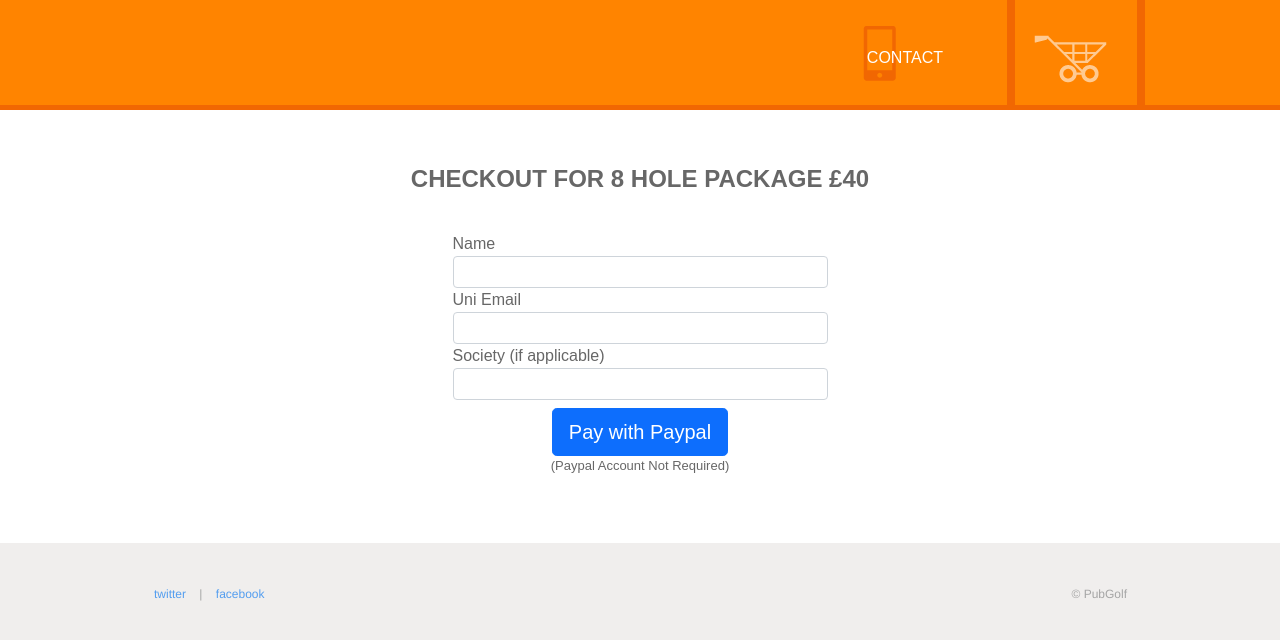
After one commit to AnthonyKeung/Pub_Golf_MVP, a Flask app: page /checkout in a window 1280 px wide. The commit adds this page. Shown: the top 640 px of the page. Run offline with Flask 3, Linux system fonts and the light colour scheme; some libraries are stand-ins or nearby versions.

Commit message:
paypal integration half done

```diff
--- a/app.py
+++ b/app.py
@@ -46,40 +46,7 @@ products_info = [
 # Functions
 
 
-def get_list_view_html(product):
-    """Function to return html for given shirt
 
-    The product argument should be a dictionary in this structure:
-    {
-        "id": "shirt_id",
-        "name": "name_of_shirt",
-        "img": "image_name.jpg",
-        "price": price_of_shirt_as_int_or_flat,
-        "paypal": "paypal_id"
-        "sizes": ["array_of_sizes"]
-    }
-
-    The html is returned in this structure:
-    <li>
-      <a href="shirt/shirt_id">
-        <img src="/static/shirt_img" alt="shirt_name">
-        <p>View Details</p>
-      </a>
-    </li>
-    """
-    output = ""
-    image_url = url_for("static", filename=product["img"])
-    shirt_url = url_for("shirt", product_id=product["id"])
-    output = output + "<li>"
-    output = output + '<a href="' + shirt_url + '">'
-    output = (
-        output + '<img src="' + image_url +
-        '" al  t="' + product["name"] + '">')
-    output = output + "<p>View Details</p>"
-    output = output + "</a>"
-    output = output + "</li>"
-
-    return output
 
 
 # Routes
@@ -91,12 +58,6 @@ def index():
     context = {"page_title": "PubGolf", "current_year": date.today().year}
     counter = 0
     product_data = []
-    for product in products_info:
-        counter += 1
-        if counter < 5:  # Get first 4 shirts
-            product_data.append(
-                Markup(get_list_view_html(product))
-            )
     context["product_data"] = Markup("".join(product_data))
     return render_template("index.html", quantity=['1','2','3','4','5','6','7','8','9','10','11','12','13','14','15','16','17','18','19','20'], **context)
 
@@ -116,16 +77,10 @@ def shirts():
     return render_template("shirts.html", **context)
 
 
-@app.route("/shirt/<product_id>")
-def shirt(product_id):
-    """Function for Individual Shirt Page"""
-    context = {"page_title": "PubGolf", "current_year": date.today().year}
-    my_product = ""
-    for product in products_info:
-        if product["id"] == product_id:
-            my_product = product
-    context["product"] = my_product
-    return render_template("shirt.html", **context)
+@app.route("/checkout")
+def checkout():
+    """Function for checkout page"""
+    return render_template("checkout.html")
 
 
 @app.route("/receipt")
--- a/paypal_test_account.txt
+++ b/paypal_test_account.txt
@@ -4,5 +4,7 @@ tester101
 
 mvp app
 
+Client ID
 ATlzYRh2ppFMu9jC1ejic_EPkqVaD_zcBqekHT-NKysWKifAHUpnvsdrAoVHXB7M_kRA2d9CurG8U5ge
+
 EEBRX3qoqVB7REF5yp5_AJhkVQOzDpMvI8ggT8u-xGRef32KXFrTbKr1b8tQZnah_E56021cRzCiQazw
--- a/static/style.css
+++ b/static/style.css
@@ -612,11 +612,11 @@ body {font-family: 'Oswald', sans-serif; background:#f0eeed; color: #676767;}
     line-height: 1.6;
     font-weight: normal;
 }
-.section.page .shirt-details h1 {
+.section.page .checkout-details h1 {
     text-align: left;
 }
 .section.page p {width: 375px; margin-left: auto; margin-right: auto; }
-.section.page .shirt-details h1 .price {color: #9d9f4e; padding-right: 10px; font-size: 34px;}
+.section.page .checkout-details h1 .price {color: #9d9f4e; padding-right: 10px; font-size: 34px;}
 .section.shirts {padding-bottom: 42px; background: #fff;}
 .section.shirts h2 {
     font-size: 24px;
@@ -682,11 +682,11 @@ body {font-family: 'Oswald', sans-serif; background:#f0eeed; color: #676767;}
     padding: 36px 0 61px;
 }
 .shirt-picture img {width: 292px;}
-.shirt-details {
+.checkout-details {
     width: 460px;
     float: right;
 }
-.shirt-details form {
+.checkout-details form {
     margin-left: 0;
 }
 form {width: 375px; margin: 34px auto;}
@@ -716,10 +716,9 @@ form input[type="submit"] {
     background: #9c9f4e;
     color: #FFF;
     -webkit-border-radius: 2px;
-    border-radius: 2px;
-    font-size: 14px;
+    border-radius: 4px;
+    font-size: 16px;
     text-transform: uppercase;
-    padding: 14px;
 }
 .breadcrumb {
     font-family: Helvetica, Arial, sans-serif;
--- /dev/null
+++ b/templates/checkout.html
@@ -0,0 +1,74 @@
+{% extends "layout.html" %}
+{% block body %}
+<script src="https://www.paypal.com/sdk/js?client-id=ATlzYRh2ppFMu9jC1ejic_EPkqVaD_zcBqekHT-NKysWKifAHUpnvsdrAoVHXB7M_kRA2d9CurG8U5ge&currency=GBP"></script>
+    <div class="section page">
+
+        <div class="container">
+
+
+
+                <h1 style="font-size: x-large; font-weight: bolder;">Checkout for 8 Hole Package £40</h1>
+
+
+
+                <form target="paypal" action="https://www.paypal.com/cgi-bin/webscr" method="post">
+
+
+                        <div class="form-group">
+                          <label for="formGroupExampleInput">Name</label>
+                          <input type="text" class="form-control" id="formGroupExampleInput" placeholder="">
+                        </div>
+                        <div class="form-group">
+                          <label for="formGroupExampleInput2">Uni Email</label>
+                          <input type="text" class="form-control" id="formGroupExampleInput2" placeholder="">
+                        </div>
+                        <div class="form-group">
+                            <label for="formGroupExampleInput2">Society (if applicable)</label>
+                            <input type="text" class="form-control" id="formGroupExampleInput2" placeholder="">
+                          </div>
+
+                    <input type="hidden" name="cmd" value="_s-xclick">
+                    <input type="hidden" name="hosted_button_id" value="gg">
+                    <input type="hidden" name="item_name" value="8Hole">
+                    <input type="hidden" name="price" value="40">
+
+                    <div class="buttonholder" style="text-align: center; margin-top: 2%;">
+                        <button type="submit" class="btn btn-primary btn-lg">Pay with Paypal</button>
+                    <p style="font-size: small; margin-top: 0%;">(Paypal Account Not Required)</p>
+                    </div>
+
+
+<!-- Set up a container element for the button -->
+<div id="paypal-button-container"></div>
+<script>
+    paypal.Buttons({
+        // Sets up the transaction when a payment button is clicked
+        createOrder: (data, actions) => {
+            return actions.order.create({
+                purchase_units: [{
+                    amount: {
+                        value: '40' // Can also reference a variable or function
+                    }
+                }]
+            });
+        },
+        // Finalize the transaction after payer approval
+        onApprove: (data, actions) => {
+            return actions.order.capture().then(function (orderData) {
+                // Successful capture! For dev/demo purposes:
+                console.log('Capture result', orderData, JSON.stringify(orderData, null, 2));
+                const transaction = orderData.purchase_units[0].payments.captures[0];
+                alert(`Transaction ${transaction.status}: ${transaction.id}\n\nSee console for all available details`);
+                // When ready to go live, remove the alert and show a success message within this page. For example:
+                // const element = document.getElementById('paypal-button-container');
+                // element.innerHTML = '<h3>Thank you for your payment!</h3>';
+                // Or go to another URL:  actions.redirect('thank_you.html');
+            });
+        }
+    }).render('#paypal-button-container');
+</script>
+
+                </form>
+            </div>
+    </div>
+{% endblock %}
--- a/templates/layout.html
+++ b/templates/layout.html
@@ -44,14 +44,7 @@
 			<p>&copy;{{ current_year }} PubGolf</p>
 
 		</div>
-		<div class="tacbox">
-			<div class="form-check" style="margin-top: 2%;">
-				<input class="form-check-input" type="checkbox" value="" id="flexCheckDefault">
-				<label class="form-check-label" for="flexCheckDefault">
-					Must Accept <a href="#" onClick="MyWindow=window.open('/termsandconditions','MyWindow','width=600,height=300');">Terms and Conditions
-				</label>
-			</div>
-		</div>
+
 	</div>
 
 	<script src="https://cdn.jsdelivr.net/npm/bootstrap@5.0.2/dist/js/bootstrap.bundle.min.js" integrity="sha384-MrcW6ZMFYlzcLA8Nl+NtUVF0sA7MsXsP1UyJoMp4YLEuNSfAP+JcXn/tWtIaxVXM" crossorigin="anonymous"></script>
```
Also changed, not shown: templates/index.html (+17 -7 lines), templates/shirt.html (deleted, +0 -52 lines).
